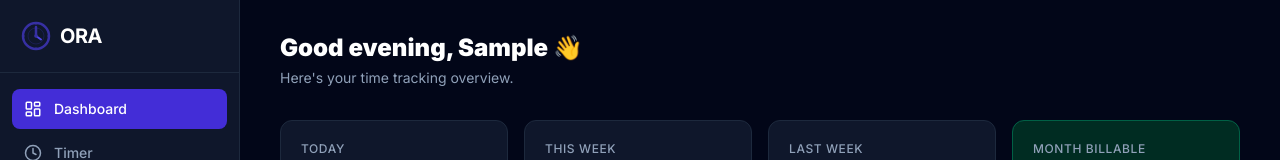
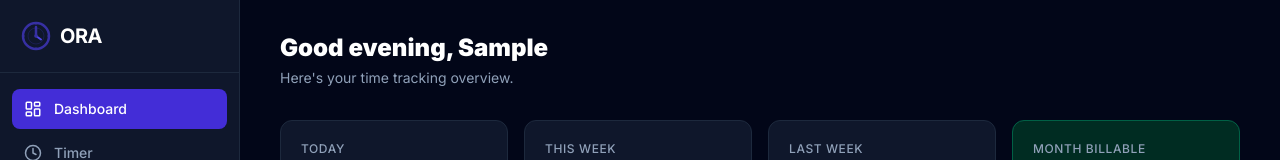
Before and after one commit to fiscusks-cell/Ora, a Next.js app: page /dashboard in a window 1280 px wide. Shown: the top 160 px of the page. Built offline with nearby package versions, Linux system fonts and the light colour scheme; no server answers; the database is empty; sample sign-in values are in the browser's storage.

Commit message:
Remove wave emoji from dashboard greeting
Co-Authored-By: Claude Sonnet 4.6 <noreply@anthropic.com>
Claude-Session: https://claude.ai/code/session_01U2Gr73FPrAtSZiVk5rUUb6

```diff
--- a/app/dashboard/page.tsx
+++ b/app/dashboard/page.tsx
@@ -171,7 +171,7 @@ export default async function DashboardPage() {
       {/* Header */}
       <div>
         <h1 className="text-2xl font-black text-white">
-          {greeting}, {firstName} 👋
+          {greeting}, {firstName}
         </h1>
         <p className="text-slate-400 text-sm mt-1">Here&apos;s your time tracking overview.</p>
       </div>
```
